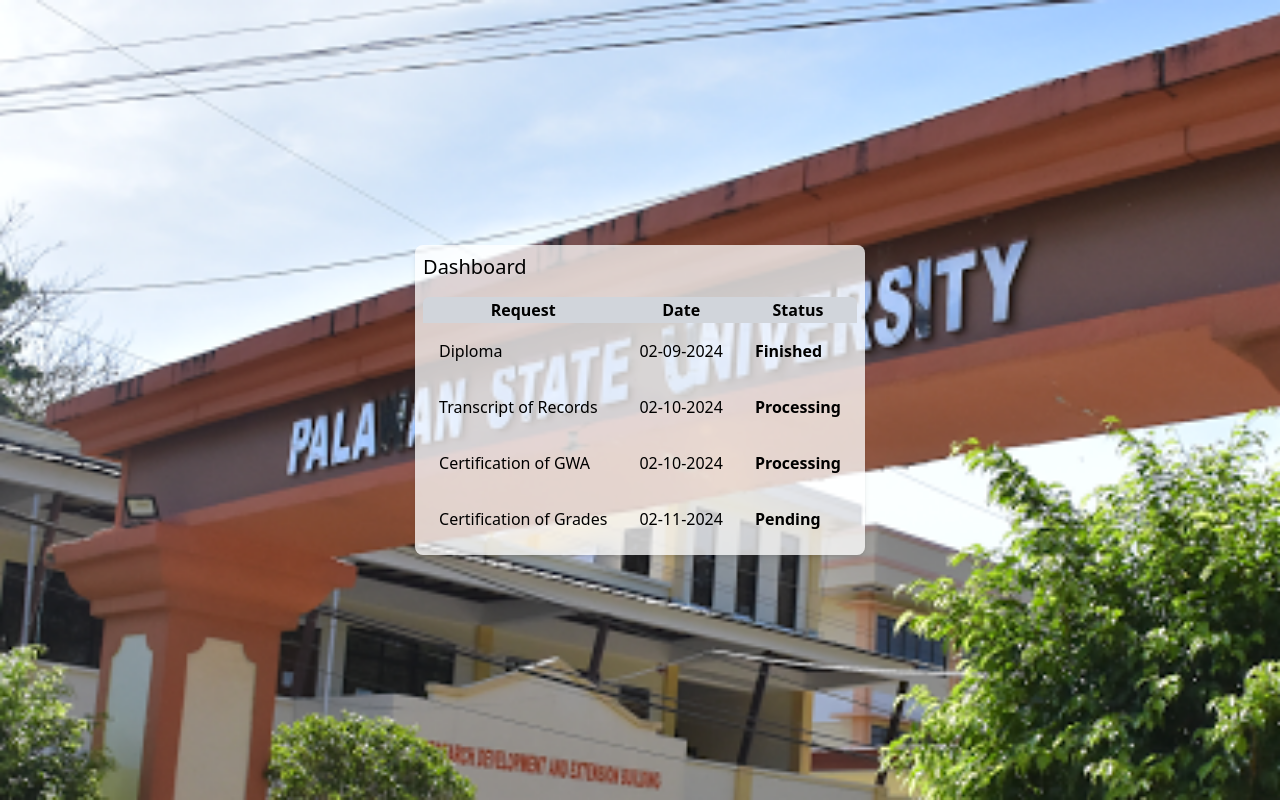
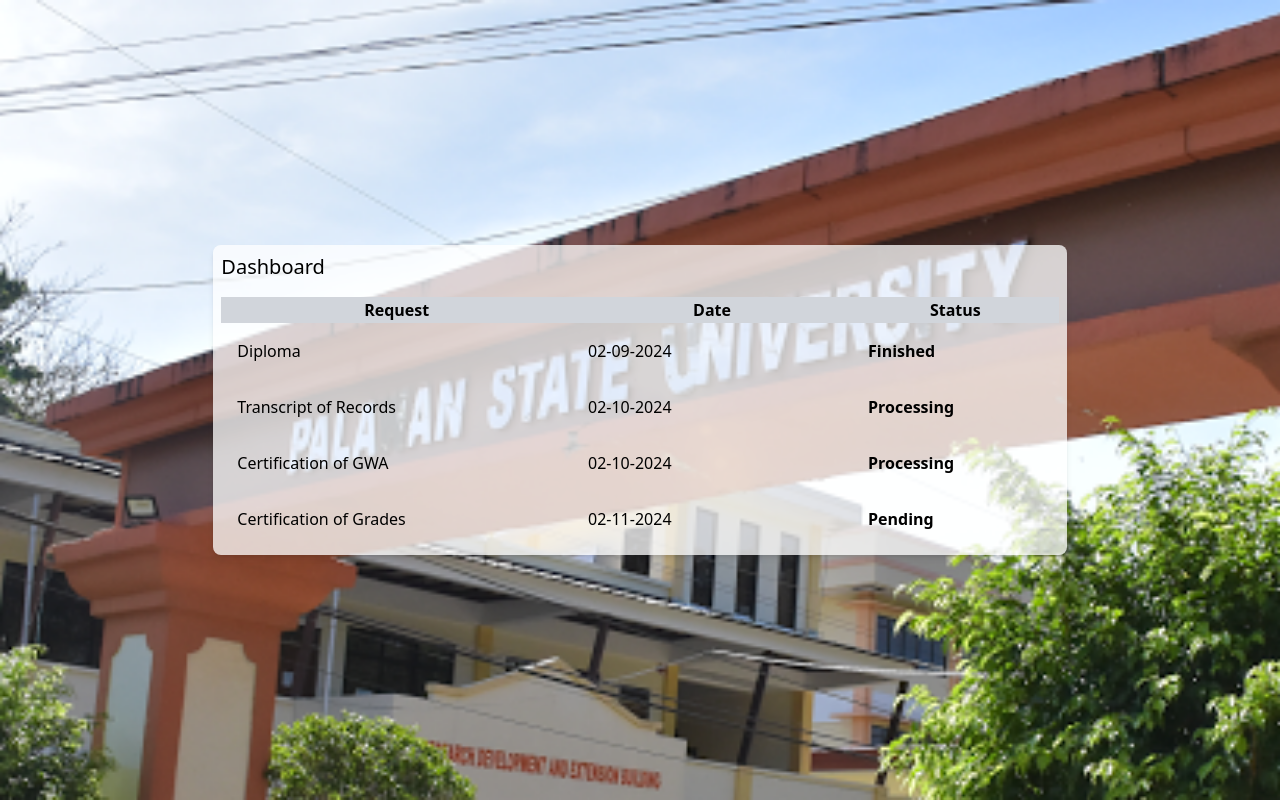
Before and after one commit to Carl2121/table-tailwind, a plain HTML site: page index.html in a window 1280 px wide. Drawn offline with nearby package versions, Linux system fonts and the light colour scheme.

Commit message:
removed th left-0 and added few adjustments

```diff
--- a/index.html
+++ b/index.html
@@ -10,40 +10,39 @@
 
 <body class="min-h-screen bg-center bg-cover flex justify-center items-center bg-no-repeat bg-fixed"
     style="background-image: url('img/background2.png');">
-    <main class="table w-82vw h-90vh bg-white bg-opacity-75 backdrop-blur-md shadow-md rounded-lg overflow-hidden">
-        <section class="table_header bg-opacity-75 p-2">
+    <main class="w-full sm:w-11/12 md:w-10/12 lg:w-9/12 xl:w-8/12 2xl:w-7/12 h-full bg-white bg-opacity-75 backdrop-blur-md shadow-md rounded-lg overflow-hidden">
+        <section class="p-2">
             <h1 class="text-xl">Dashboard</h1>
         </section>
-        <section
-            class="table_body w-95% max-h-[calc(89%-1.6rem)] bg-opacity-95 m-2 auto rounded-md overflow-auto scrollbar-thumb-hidden hover:scrollbar-thumb-visible">
+        <section class="p-2 overflow-x-auto">
             <table class="w-full">
                 <thead>
                     <tr>
-                        <th class="sticky top-0 left-0 bg-gray-300">Request</th>
-                        <th class="sticky top-0 left-0 bg-gray-300">Date</th>
-                        <th class="sticky top-0 left-0 bg-gray-300">Status</th>
+                        <th class="sticky top-0 bg-gray-300">Request</th>
+                        <th class="sticky top-0 bg-gray-300">Date</th>
+                        <th class="sticky top-0 bg-gray-300">Status</th>
                     </tr>
                 </thead>
                 <tbody>
                     <tr class="even:bg-gray-200 hover:bg-gray-100">
-                        <td class="p-4">Diploma</td>
-                        <td class="p-4">02-09-2024</td>
-                        <td class="p-4"><strong>Finished</strong></td>
+                        <td class="p-2 md:p-4">Diploma</td>
+                        <td class="p-2 md:p-4" style="min-width: 10rem;">02-09-2024</td>
+                        <td class="p-2 md:p-4"><strong>Finished</strong></td>
                     </tr>
                     <tr class="even:bg-gray-200 hover:bg-gray-100">
-                        <td class="p-4">Transcript of Records</td>
-                        <td class="p-4">02-10-2024</td>
-                        <td class="p-4"><strong>Processing</strong></td>
+                        <td class="p-2 md:p-4">Transcript of Records</td>
+                        <td class="p-2 md:p-4" style="min-width: 10rem;">02-10-2024</td>
+                        <td class="p-2 md:p-4"><strong>Processing</strong></td>
                     </tr>
                     <tr class="even:bg-gray-200 hover:bg-gray-100">
-                        <td class="p-4">Certification of GWA</td>
-                        <td class="p-4">02-10-2024</td>
-                        <td class="p-4"><strong>Processing</strong></td>
+                        <td class="p-2 md:p-4">Certification of GWA</td>
+                        <td class="p-2 md:p-4" style="min-width: 10rem;">02-10-2024</td>
+                        <td class="p-2 md:p-4"><strong>Processing</strong></td>
                     </tr>
                     <tr class="even:bg-gray-200 hover:bg-gray-100">
-                        <td class="p-4">Certification of Grades</td>
-                        <td class="p-4">02-11-2024</td>
-                        <td class="p-4"><strong>Pending</strong></td>
+                        <td class="p-2 md:p-4">Certification of Grades</td>
+                        <td class="p-2 md:p-4" style="min-width: 10rem;">02-11-2024</td>
+                        <td class="p-2 md:p-4"><strong>Pending</strong></td>
                     </tr>
                 </tbody>
             </table>
```
